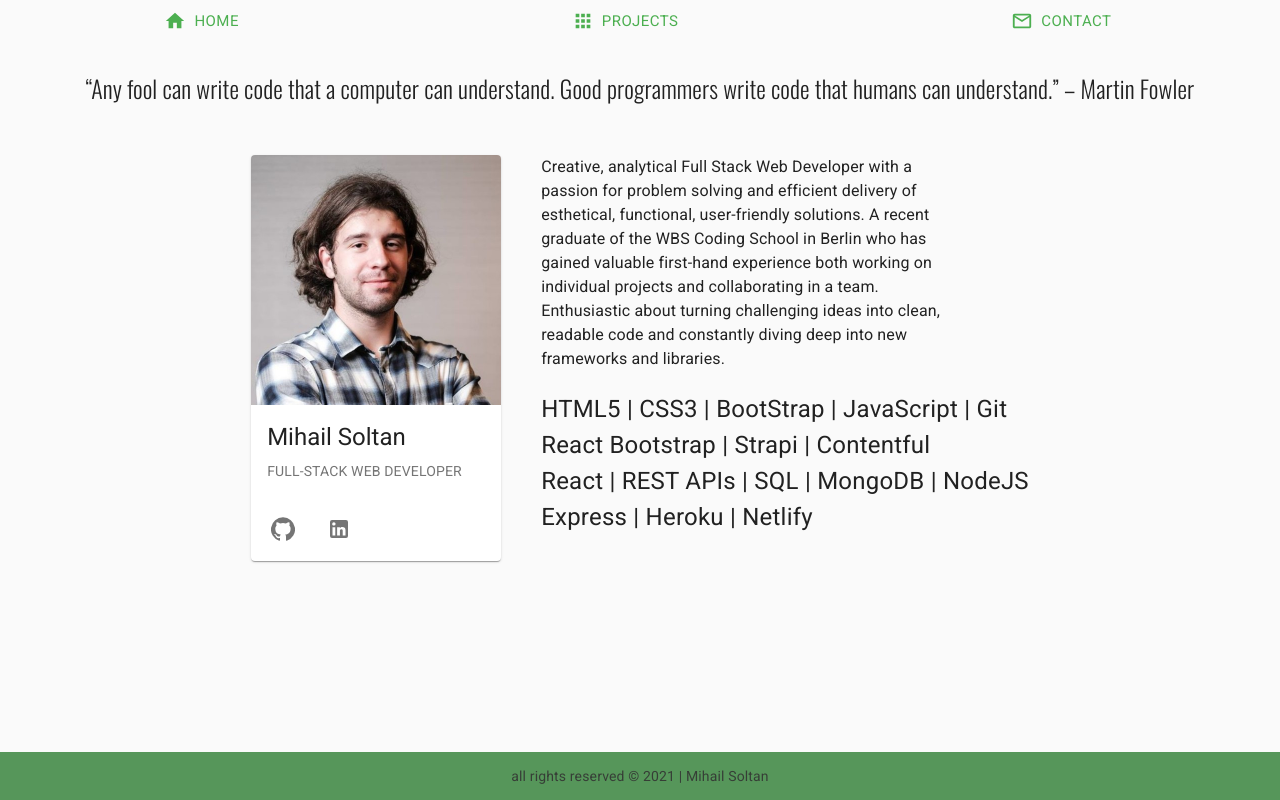
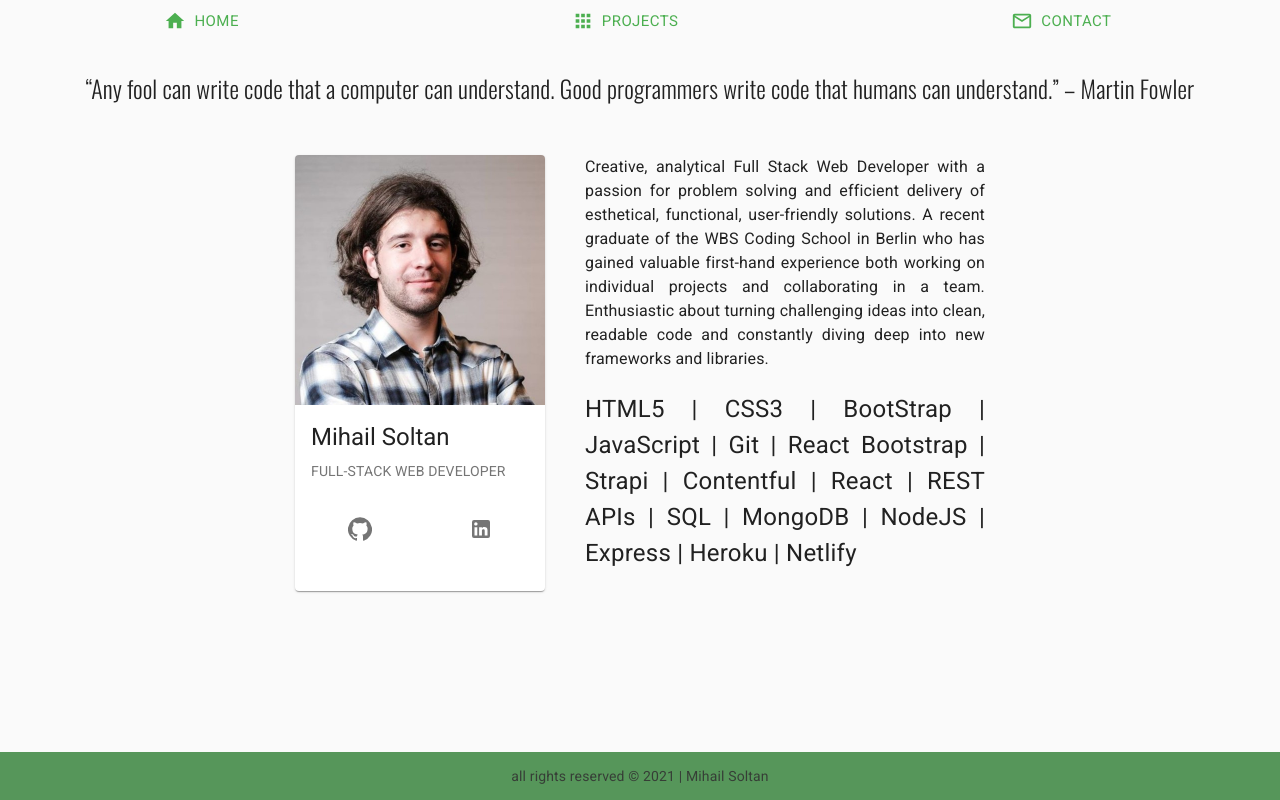
Before and after one commit to mihail-soltan/portfolio, a React (Create React App) app: page / in a window 1280 px wide. Built offline with nearby package versions, Linux system fonts and the light colour scheme.

Commit message:
improved styling

```diff
--- a/src/Profile.js
+++ b/src/Profile.js
@@ -21,12 +21,19 @@ const useStyles = makeStyles({
     width: "100%",
     maxWidth: 400,
     margin: 20,
+    textAlign: "justify",
   },
   tech: {
     fontSize: 24,
     width: "100%",
     margin: 20,
+    textAlign: "justify",
+    maxWidth: 400,
+    paddingBottom: 20,
   },
+  cardActions: {
+    justifyContent: "space-around",
+  }
 });
 
 export default function Profile() {
@@ -65,7 +72,7 @@ export default function Profile() {
               </Typography>
             </CardContent>
           </CardActionArea>
-          <CardActions>
+          <CardActions className={classes.cardActions}>
             <a href="https://github.com/mihail-soltan" target="_blank">
               <IconButton aria-label="delete">
                 <GitHubIcon />
@@ -92,12 +99,9 @@ export default function Profile() {
             constantly diving deep into new frameworks and libraries.
           </Typography>
           <Typography  className={classes.tech}>
-            HTML5 | CSS3 | BootStrap | JavaScript | Git
-            <br/>
-            React Bootstrap | Strapi | Contentful
-            <br/>
-            React | REST APIs | SQL | MongoDB | NodeJS
-            <br/>
+            HTML5 | CSS3 | BootStrap | JavaScript | Git |
+            React Bootstrap | Strapi | Contentful |
+            React | REST APIs | SQL | MongoDB | NodeJS |
             Express | Heroku | Netlify
           </Typography>
         </Box>
```
